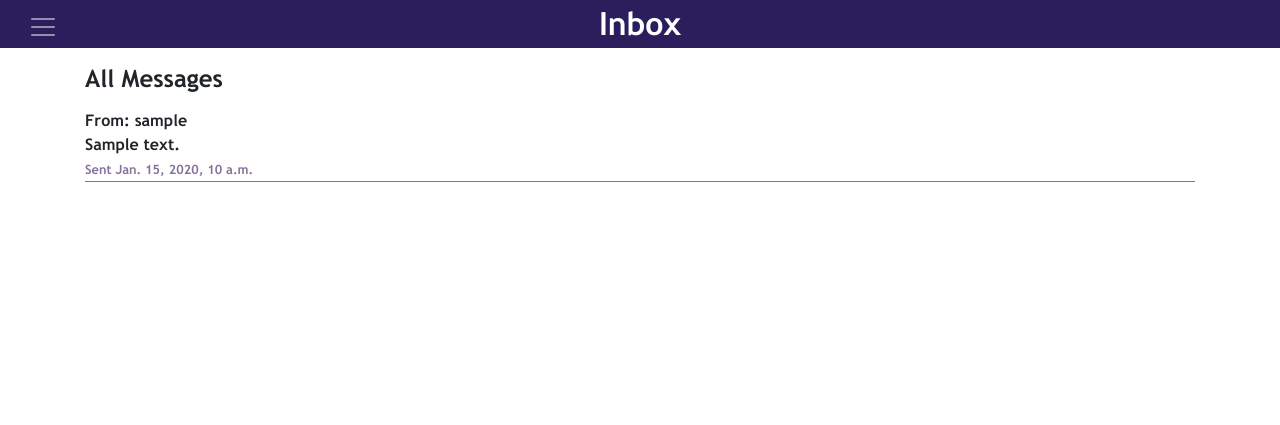
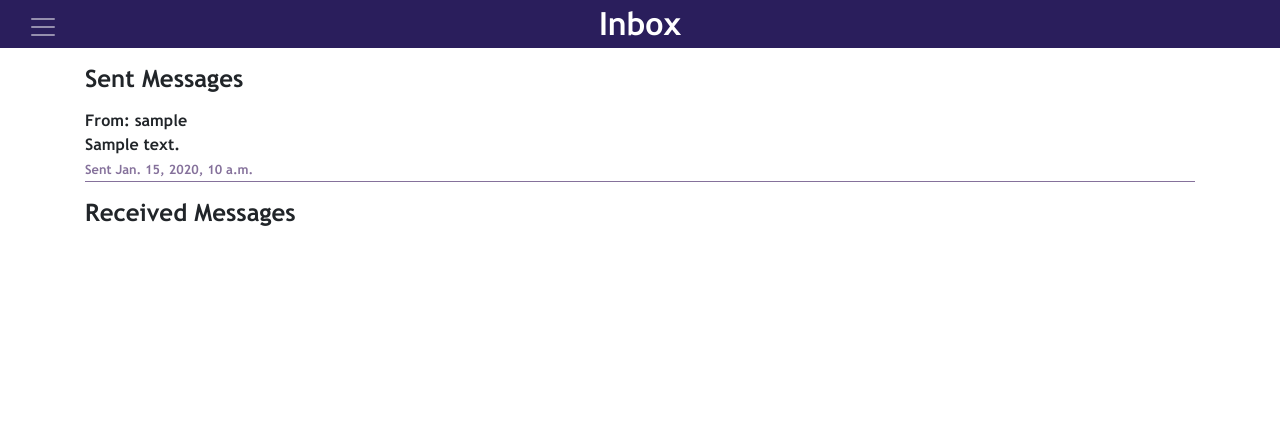
Before and after one commit to droverapp/drover, a Django app: page /groups/00000000-0000-0000-0000-000000000001/inbox/ in a window 1280 px wide. Shown: the top 425 px of the page. Run offline with Django 3.2, Linux system fonts and the light colour scheme; a user stored in the database is signed in; tables that the repository leaves empty hold one stand-in row (values such as "Sample post"); some libraries are stand-ins or nearby versions.

Commit message:
Add sent and received messages in inbox

```diff
--- a/groups/models.py
+++ b/groups/models.py
@@ -45,9 +45,11 @@ class GroupMessage(models.Model):
         ('AM', 'Admin to Members'),
         ('MA', 'Member to Admin'),
     ]
+    message_id = models.UUIDField(unique=True, default=uuid.uuid4, editable=False)
     message = models.TextField()
     sender = models.ForeignKey(settings.AUTH_USER_MODEL, related_name='message_sent', on_delete=models.CASCADE)
     receiver = models.ForeignKey(settings.AUTH_USER_MODEL, related_name='message_received', on_delete=models.CASCADE, blank=True, null=True)
+    reply_to = models.UUIDField(blank=True, null=True)
     message_time = models.DateTimeField(default=datetime.now, blank=True, null=True)
     group = models.ForeignKey(Group, on_delete=models.CASCADE)
     status = models.CharField(max_length=1, choices=STATUSES, default='P')
--- a/groups/templates/group_inbox.html
+++ b/groups/templates/group_inbox.html
@@ -3,10 +3,22 @@
 {% block content %}
   {% include 'header.html' with title="Inbox" nav_menu=True group_id=group.group_id %}
   <div class="container">
-    <h4 class="group-title">All Messages</h4>
+    <h4 class="group-title">Sent Messages</h4>
     <div class="message-container">
-      {% for message in messages %}
-        <a class="message-details-link" href="{% url 'message_details' group.group_id message.id %}">
+      {% for message in sent_messages %}
+        <a class="message-details-link" href="{% url 'message_details' group.group_id message.message_id %}">
+          <div class="message">
+            <b>From: {{ message.sender }}</b>
+            <p>{{ message.message }}</p>
+            <small>Sent {{ message.message_time }}</small>
+          </div>
+        </a>
+      {% endfor %}
+    </div>
+    <h4 class="group-title">Received Messages</h4>
+    <div class="message-container">
+      {% for message in received_messages %}
+        <a class="message-details-link" href="{% url 'message_details' group.group_id message.message_id %}">
           <div class="message">
             <b>From: {{ message.sender }}</b>
             <p>{{ message.message }}</p>
--- a/groups/templates/message_details.html
+++ b/groups/templates/message_details.html
@@ -13,6 +13,7 @@
     <div class="form-group" style="flex-shrink: 0;">
       <input class="form-control" name="reply" id="reply" placeholder="REPLY" />
     </div>
+    <input type="hidden" name="receiver_email" value="{{ message.sender.username }}"
     <button class="btn btn-primary" type="submit">Send</button>
   </div>
   {% include 'footer.html' with show_logo=True %}
--- a/groups/views.py
+++ b/groups/views.py
@@ -203,17 +203,28 @@ def inbox(request, group_id):
     current_group_member = GroupMember.objects.filter(group=group, user=request.user).first()
     if current_group_member:
         if current_group_member.is_admin:
-            messages = GroupMessage.objects.filter(
+            sent_messages = GroupMessage.objects.filter(
                 group=group,
                 message_type='AM'
             ).all().order_by('-message_time')
-        else:
-            messages = GroupMessage.objects.filter(
+            received_messages = GroupMessage.objects.filter(
                 group=group,
                 message_type='MA'
             ).all().order_by('-message_time')
+        else:
+            sent_messages = GroupMessage.objects.filter(
+                group=group,
+                message_type='MA',
+                sender=request.user
+            ).all().order_by('-message_time')
+            received_messages = GroupMessage.objects.filter(
+                group=group,
+                message_type='AM'
+            ).all().order_by('-message_time')
 
-        return render(request, 'group_inbox.html', {'group': group, 'messages': messages})
+        return render(request, 'group_inbox.html',
+            {'group': group, 'sent_messages': sent_messages,
+            'received_messages': received_messages})
     return redirect('dashboard')
 
 @login_required
@@ -225,26 +236,25 @@ def message_details(request, group_id, message_id):
             message_type = 'AM' if current_group_member.is_admin else 'MA'
             receiver = User.objects.filter(username=request.POST['receiver_email']).first()
             message = GroupMessage(
-                message=request.POST['message'],
+                message=request.POST['reply'],
                 sender=request.user,
+                receiver=receiver,
                 group=group,
                 message_time=datetime.datetime.now(),
                 message_type=message_type
             )
             message.save()
-            send_text_message('xxxxxxxx', request.POST['message'])
+            send_text_message(receiver.contact_number, request.POST['message'])
             return redirect('view_group', group.group_id)
         if current_group_member.is_admin:
             message = GroupMessage.objects.filter(
                 group=group,
-                message_type='AM',
-                id=message_id
+                message_id=message_id
             ).first()
         else:
             message = GroupMessage.objects.filter(
                 group=group,
-                message_type='MA',
-                id=message_id
+                message_id=message_id
             ).first()
 
         return render(request, 'message_details.html', {'group': group, 'message': message})
```
Also changed, not shown: groups/migrations/0003_auto_20191218_1122.py (added).
